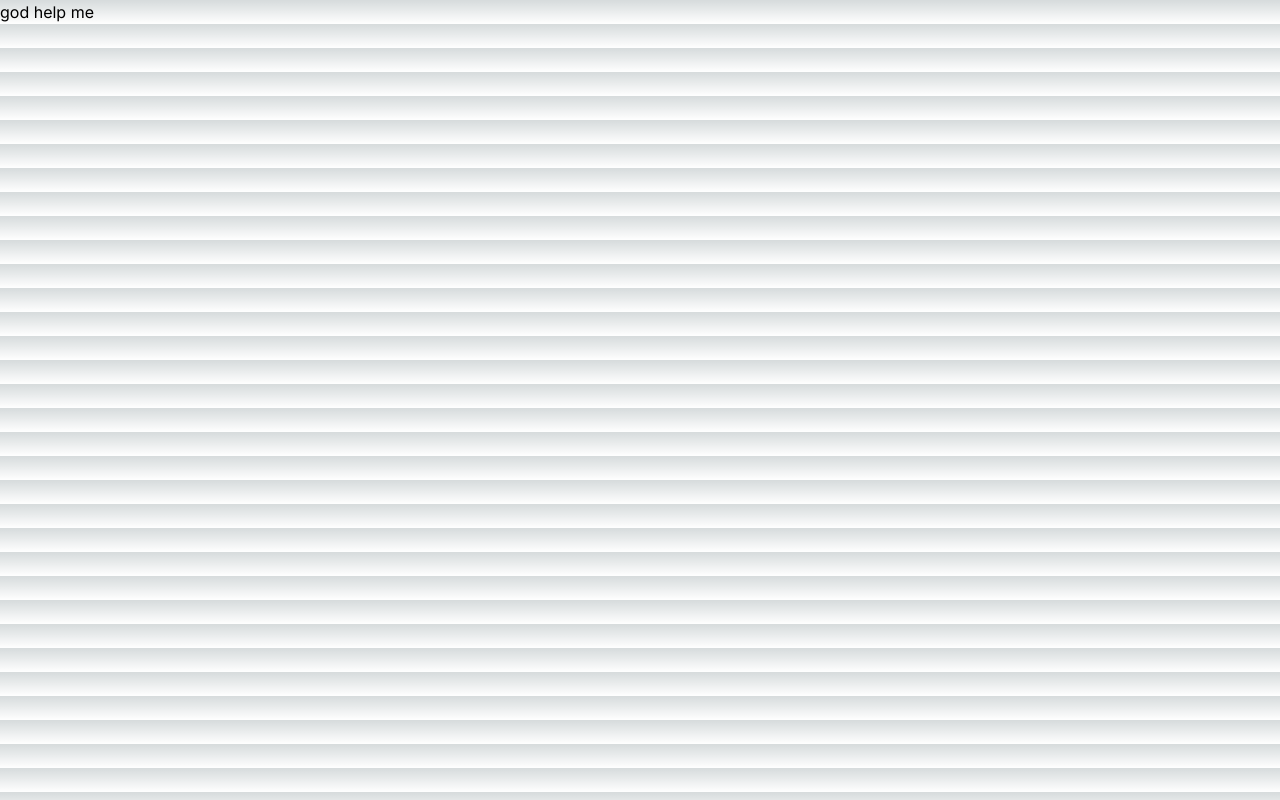
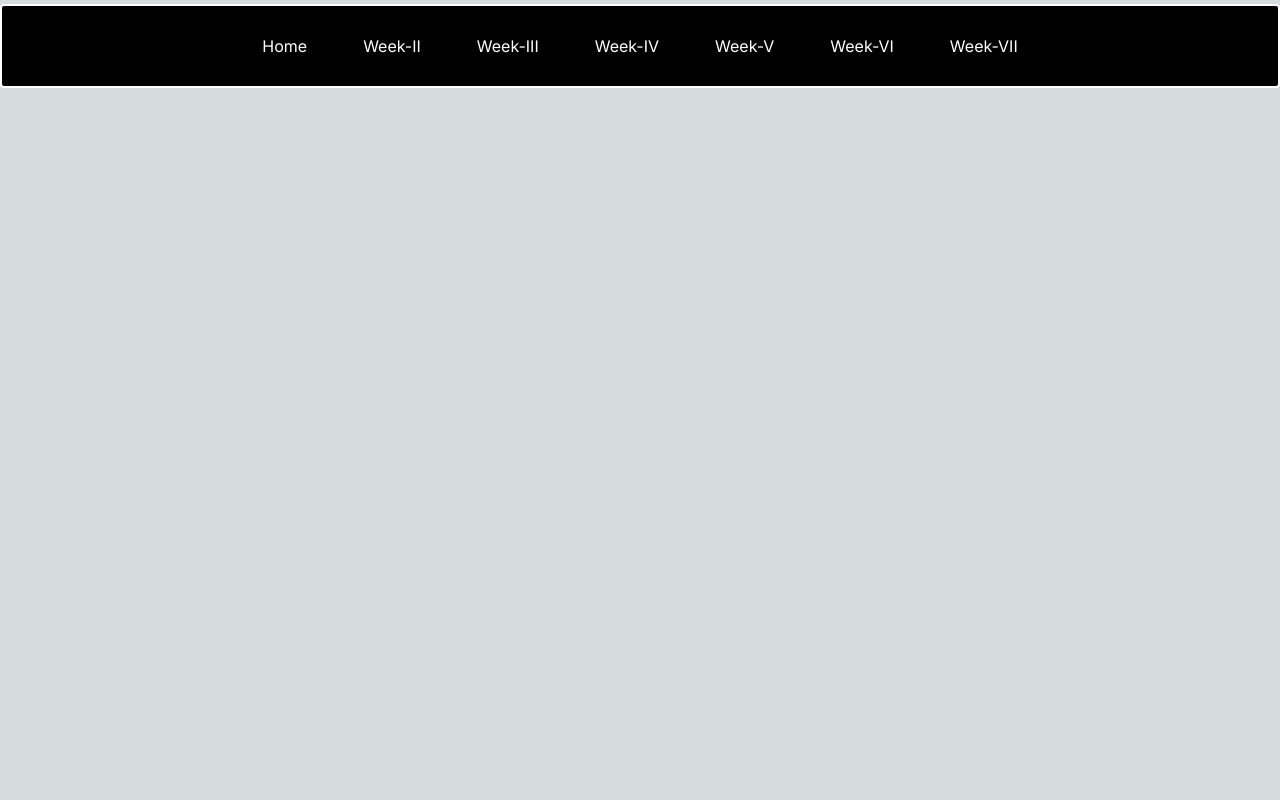
Before and after one commit to 3mptySpac3/cprg306-app-1, a Next.js app: page /week2 in a window 1280 px wide. Built offline with nearby package versions, Linux system fonts and the light colour scheme.

Commit message:
More adjustments
The links work now, the navbar is good, it goes to each page correctly, now just have to write the content...

```diff
--- a/app/Navbar.js
+++ b/app/Navbar.js
@@ -1,16 +1,32 @@
+
+
 import Link from 'next/link';
 import React from 'react';
 
 export default function Navbar() {
   return (
-    <nav>
-      <div className="logo">
-        <h1>The Map</h1>
+    <nav className="fixed top-0 left-0 w-full bg-black text-white h-16 mt-1 mb-1 p-10 border-2 border-white rounded hover:shadow-xl transition-shadow duration-300">
+      <div className="container mx-auto flex justify-center items-center h-full">
+        <div className="space-x-10">
+          <CustomLink href="/">Home</CustomLink>
+          <CustomLink href="/week2">Week-II</CustomLink>
+          <CustomLink href="/week3">Week-III</CustomLink>
+          <CustomLink href="/week4">Week-IV</CustomLink>
+          <CustomLink href="/week5">Week-V</CustomLink>
+          <CustomLink href="/week6">Week-VI</CustomLink>
+          <CustomLink href="/week7">Week-VII</CustomLink>
+        </div>
       </div>
-      <Link href="/">Home</Link>
-      <Link href="/week2">Week II</Link>
-      <Link href="/week3">Week III</Link>
-      <Link href="/week4">Week IV</Link>
     </nav>
   )
 }
+
+function CustomLink({ href, children }) {
+  return (
+    <Link href={href}>
+      <span className="cursor-pointer p-2 my-2 bg-black hover:bg-gray-500 transition-colors duration-200 rounded">
+        {children}
+      </span>
+    </Link>
+  );
+}
--- a/app/page.js
+++ b/app/page.js
@@ -14,7 +14,7 @@ export default function Page() {
         <p>Name: Jean-Pierre Nde-Forgwang</p>
         <p>Course Section: CPRG 306 A</p>
         <p>
-          <a href="https://github.com/">GitHub</a>
+          <Link href="https://github.com/">GitHub</Link>
         </p>
       </div>
 
--- a/app/week2/page.js
+++ b/app/week2/page.js
@@ -1,9 +1,11 @@
-
+import React from 'react';
+import Navbar from '../Navbar';
+import Link from 'next/link';
 
 export default function Week2() {
   return (
-    <p>
-      god help me
-    </p>
+    <div>
+      <Navbar />
+    </div>
   )
 }
--- a/app/week3/page.js
+++ b/app/week3/page.js
@@ -1,9 +1,11 @@
-
+import React from 'react';
+import Navbar from '../Navbar';
+import Link from 'next/link';
 
 export default function Week3() {
   return (
-    <p>
-      god help me
-    </p>
+    <div>
+      <Navbar />
+    </div>
   )
 }
--- a/app/week4/page.js
+++ b/app/week4/page.js
@@ -1,9 +1,11 @@
-
+import React from 'react';
+import Navbar from '../Navbar';
+import Link from 'next/link';
 
 export default function Week4() {
   return (
-    <p>
-      god help me
-    </p>
+    <div>
+      <Navbar />
+    </div>
   )
 }
--- a/app/week5/page.js
+++ b/app/week5/page.js
@@ -1,9 +1,11 @@
-
+import React from 'react';
+import Navbar from '../Navbar';
+import Link from 'next/link';
 
 export default function Week5() {
   return (
-    <p>
-      god help me
-    </p>
+    <div>
+      <Navbar />
+    </div>
   )
 }
--- a/app/week6/page.js
+++ b/app/week6/page.js
@@ -1,9 +1,11 @@
-
+import React from 'react';
+import Navbar from '../Navbar';
+import Link from 'next/link';
 
 export default function Week6() {
   return (
-    <p>
-      god help me
-    </p>
+    <div>
+      <Navbar />
+    </div>
   )
 }
--- a/app/week7/page.js
+++ b/app/week7/page.js
@@ -1,9 +1,11 @@
-
+import React from 'react';
+import Navbar from '../Navbar';
+import Link from 'next/link';
 
 export default function Week7() {
   return (
-    <p>
-      god help me
-    </p>
+    <div>
+      <Navbar />
+    </div>
   )
 }
```
